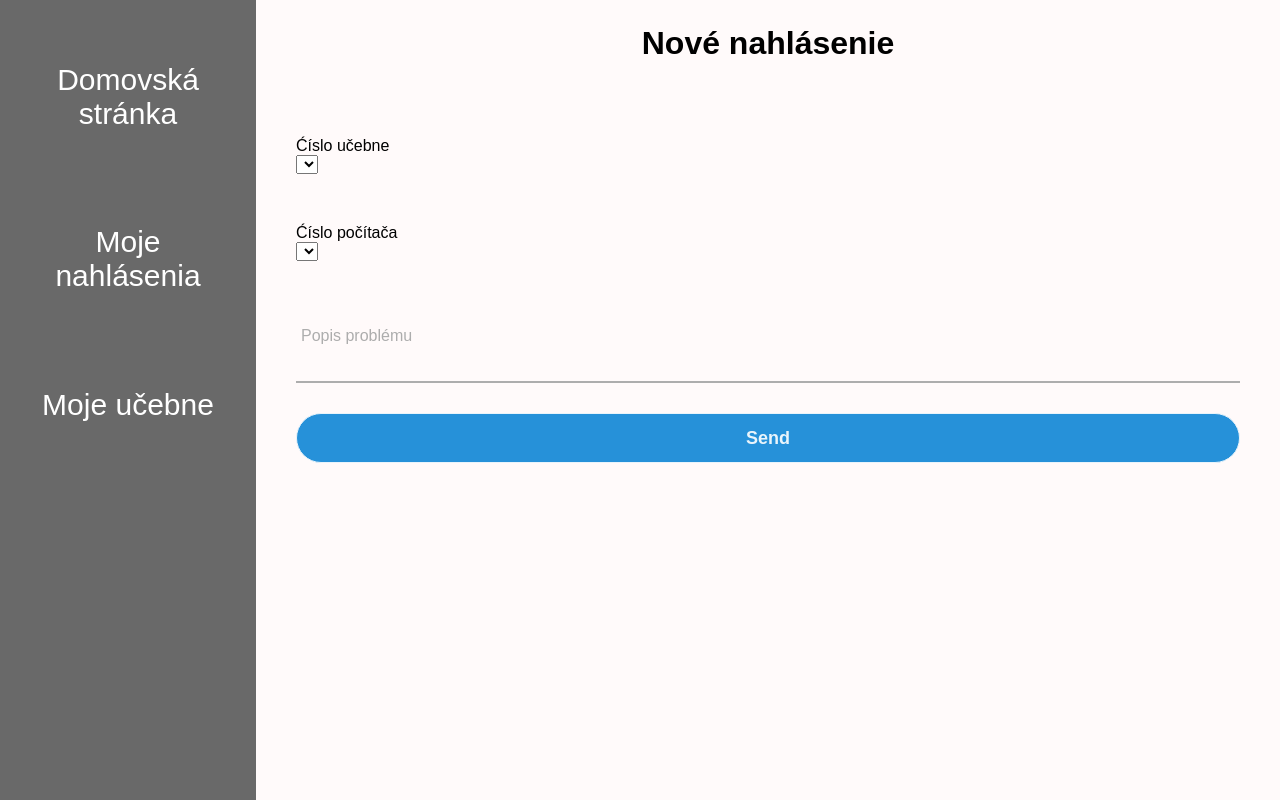
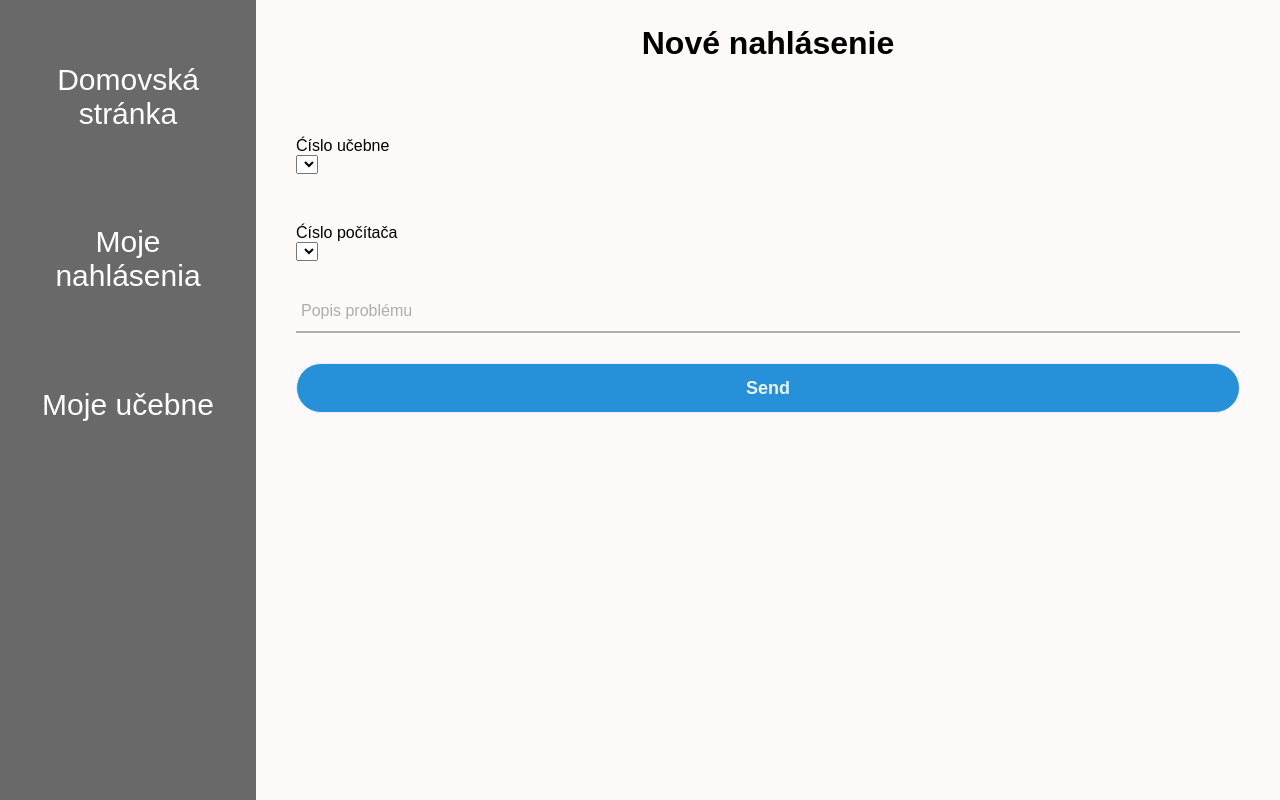
Before and after one commit to Slavissimo/Malfuction-report-system, a PHP site: page /reportform.html in a window 1280 px wide. Run offline with PHP 8.4, Linux system fonts and the light colour scheme; lists and menus that the app fills with data are empty.

Commit message:
Menší update

```diff
--- a/css.css
+++ b/css.css
@@ -145,3 +145,6 @@ input[type="submit"]:hover{
     margin-bottom: 25px;
     text-align: center;
 }
+.submit-space{
+    display: flex;
+}
--- a/reportform.html
+++ b/reportform.html
@@ -30,7 +30,7 @@
                     <label>Ćíslo počítača</label><br>
                     <select name="computer" id="computer"></select>
                 </div>
-                <div style="padding-top: 50px;" id="text">
+                <div id="text">
                     <input type="text" required>
                     <span></span>
                     <label>Popis problému</label>
```
